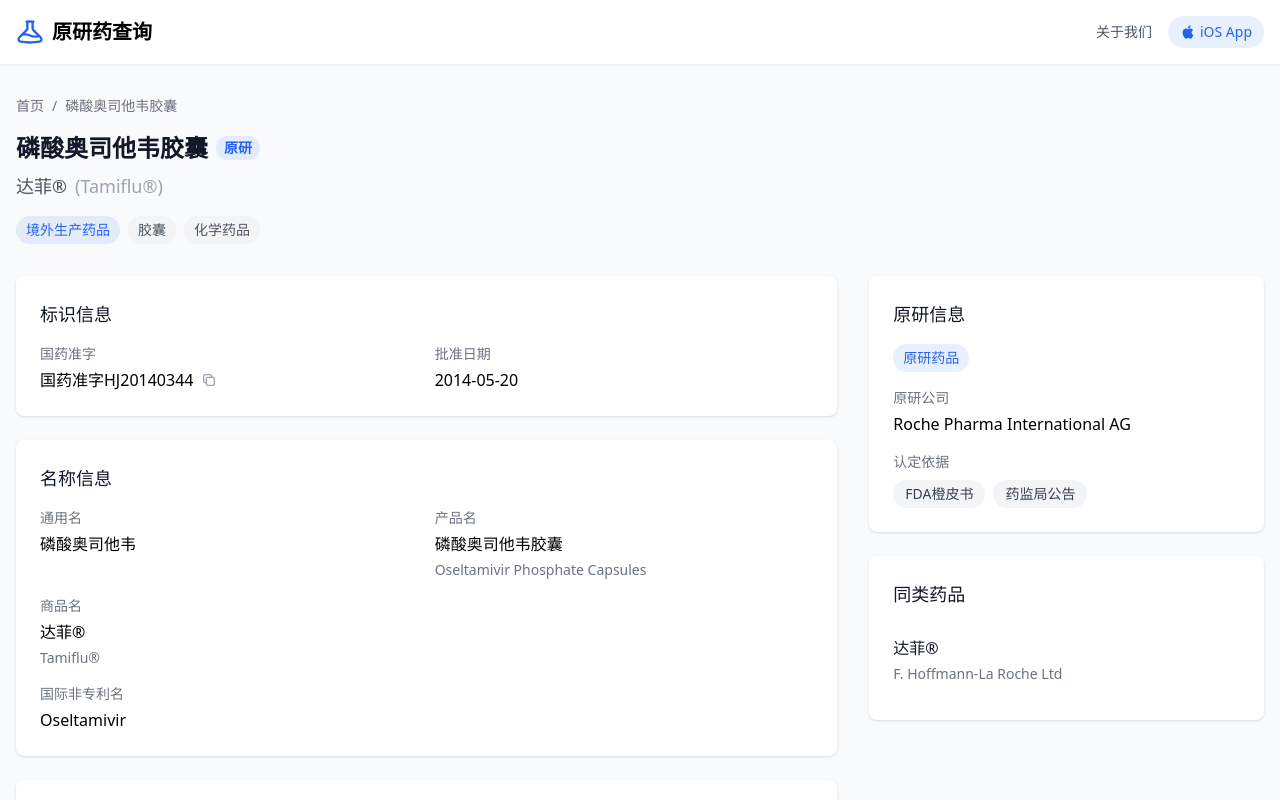
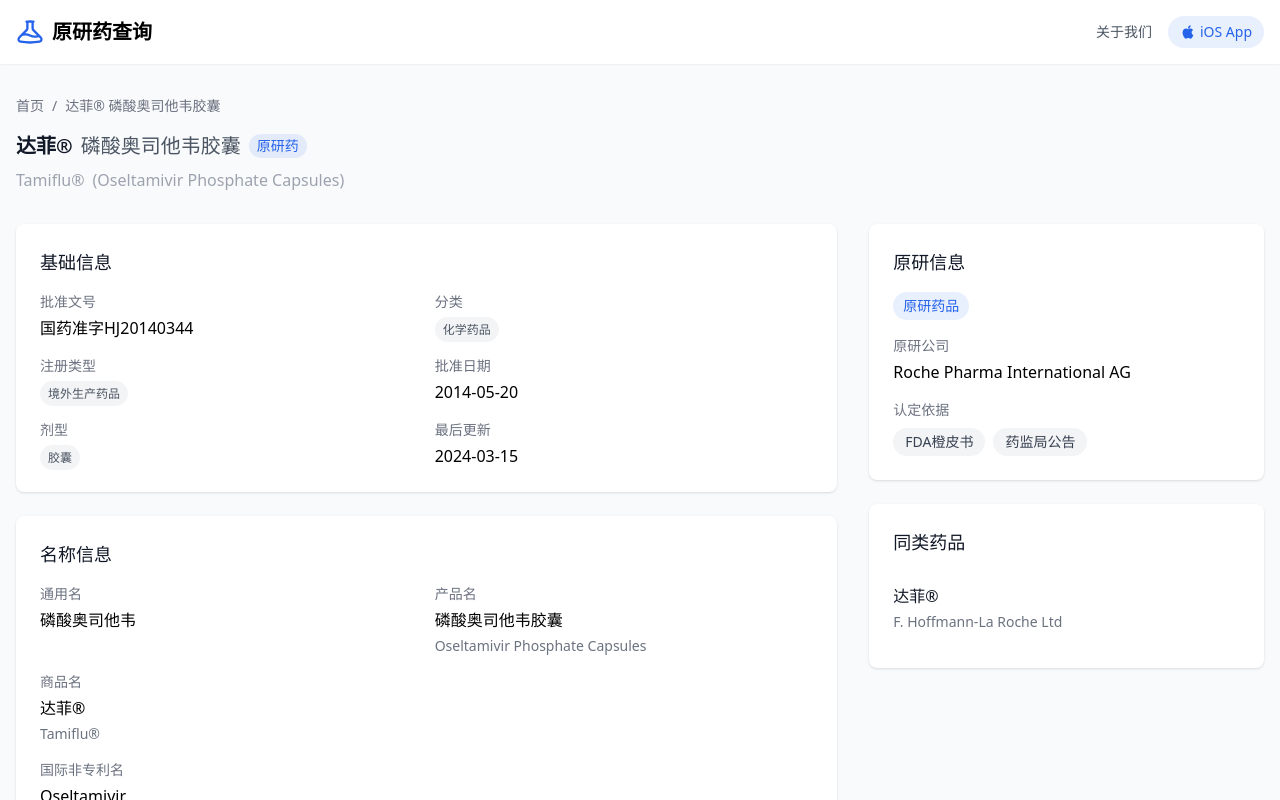
Before and after one commit to dongzhenye/yuanyanyao-web, a Next.js app: page /drug/1 in a window 1280 px wide. Shown: the top 800 px of the page. Built offline with nearby package versions, Linux system fonts and the light colour scheme; what pinyin-pro would draw is missing.

Commit message:
feat: redesign detail page titile and tags
1. Unifi tag colors to avoid misunderstanding
2. Redesign title structure for better use
3. Update breadcrumb rules

```diff
--- /dev/null
+++ b/src/components/drug/BasicInfo.tsx
@@ -0,0 +1,74 @@
+import React from 'react'
+import { DrugWithPinyin } from '@/lib/types'
+import { SearchTag } from '../search/SearchTag'
+
+interface BasicInfoProps {
+  drug: DrugWithPinyin
+}
+
+export const BasicInfo: React.FC<BasicInfoProps> = ({ drug }) => {
+  return (
+    <div className="bg-white rounded-lg shadow p-6">
+      <h2 className="text-lg font-medium text-gray-900 mb-4">基础信息</h2>
+
+      <div className="grid grid-cols-1 md:grid-cols-2 gap-4">
+        {/* 左列 */}
+        <div className="space-y-4">
+          {/* 批准文号 */}
+          <div>
+            <div className="text-sm text-gray-500">批准文号</div>
+            <div className="mt-1">{drug.identifier}</div>
+          </div>
+
+          {/* 注册类型 */}
+          <div>
+            <div className="text-sm text-gray-500">注册类型</div>
+            <div className="mt-1">
+              <SearchTag
+                text={drug.registrationType}
+                type="其他"
+              />
+            </div>
+          </div>
+
+          {/* 剂型 */}
+          <div>
+            <div className="text-sm text-gray-500">剂型</div>
+            <div className="mt-1">
+              <SearchTag
+                text={drug.formulation}
+                type="其他"
+              />
+            </div>
+          </div>
+        </div>
+
+        {/* 右列 */}
+        <div className="space-y-4">
+          {/* 分类 */}
+          <div>
+            <div className="text-sm text-gray-500">分类</div>
+            <div className="mt-1">
+              <SearchTag
+                text={drug.category}
+                type="其他"
+              />
+            </div>
+          </div>
+
+          {/* 批准日期 */}
+          <div>
+            <div className="text-sm text-gray-500">批准日期</div>
+            <div className="mt-1">{drug.approvalDate}</div>
+          </div>
+
+          {/* 更新日期 */}
+          <div>
+            <div className="text-sm text-gray-500">最后更新</div>
+            <div className="mt-1">{drug.lastUpdated}</div>
+          </div>
+        </div>
+      </div>
+    </div>
+  )
+}
--- a/src/components/drug/CompanyInfo.tsx
+++ b/src/components/drug/CompanyInfo.tsx
@@ -10,15 +10,6 @@
     <div className="bg-white rounded-lg shadow p-6">
       <h2 className="text-lg font-medium text-gray-900 mb-4">企业信息</h2>
 
-      <div className="space-y-6">
-        {/* 注册类型 */}
-        <div className="flex items-center gap-2">
-          <span className="inline-flex items-center px-2.5 py-1 rounded-full text-sm font-medium bg-primary/10 text-primary">
-            {drug.registrationType}
-          </span>
-        </div>
-
-        {/* 企业信息列表 */}
       <div className="space-y-4">
         {/* 上市许可持有人 */}
         <div>
@@ -41,6 +32,5 @@
         )}
       </div>
     </div>
-    </div>
   )
 }
--- a/src/components/drug/DrugHeader.tsx
+++ b/src/components/drug/DrugHeader.tsx
@@ -8,6 +8,9 @@
 }
 
 export const DrugHeader: React.FC<DrugHeaderProps> = ({ drug }) => {
+  // 统一的标题拼接规则
+  const titleText = `${formatBrandName(drug.brandName.cn)} ${drug.productName}`
+
   return (
     <div>
       {/* 面包屑导航 */}
@@ -16,40 +19,37 @@
           首页
         </Link>
         <span>/</span>
-        <span>{drug.productName}</span>
+        <span>{titleText}</span>
       </nav>
 
-      {/* 药品标题 */}
+      {/* 药品标题区 */}
       <div className="mt-4">
-        <h1 className="text-2xl font-bold text-gray-900 flex items-center gap-2">
-          {drug.productName}
+        {/* 中文名称行 */}
+        <div className="flex items-center gap-2">
+          <h1 className="text-xl font-bold text-gray-900">
+            {formatBrandName(drug.brandName.cn)}
+          </h1>
+          <span className="text-xl text-gray-600">
+            {drug.productName}
+          </span>
           {drug.isOriginal && (
             <span className="px-2 py-0.5 text-sm rounded-full bg-primary/10 text-primary">
-              原研
-            </span>
-          )}
-        </h1>
-        <div className="mt-2 text-lg text-gray-600">
-          {formatBrandName(drug.brandName.cn)}
-          {drug.brandName.en && (
-            <span className="ml-2 text-gray-400">
-              ({formatBrandName(drug.brandName.en)})
+              原研药
             </span>
           )}
         </div>
-      </div>
 
-      {/* 标签信息 */}
-      <div className="mt-4 flex flex-wrap gap-2">
-        <span className="inline-flex items-center px-2.5 py-1 rounded-full text-sm font-medium bg-primary/10 text-primary">
-          {drug.registrationType}
-        </span>
-        <span className="inline-flex items-center px-2.5 py-1 rounded-full text-sm font-medium bg-gray-100 text-gray-600">
-          {drug.formulation}
-        </span>
-        <span className="inline-flex items-center px-2.5 py-1 rounded-full text-sm font-medium bg-gray-100 text-gray-600">
-          {drug.category}
-        </span>
+        {/* 英文名称行 */}
+        {drug.brandName.en && (
+          <div className="mt-2 text-base text-gray-400">
+            {formatBrandName(drug.brandName.en)}
+            {drug.productNameEn && (
+              <span className="ml-2">
+                ({drug.productNameEn})
+              </span>
+            )}
+          </div>
+        )}
       </div>
     </div>
   )
--- a/src/components/drug/DrugIdentifier.tsx
+++ /dev/null
@@ -1,58 +0,0 @@
-import React, { useState } from 'react'
-import { DrugWithPinyin } from '@/lib/types'
-
-interface DrugIdentifierProps {
-  drug: DrugWithPinyin
-}
-
-export const DrugIdentifier: React.FC<DrugIdentifierProps> = ({ drug }) => {
-  const [copySuccess, setCopySuccess] = useState(false)
-
-  const handleCopy = async (text: string) => {
-    try {
-      await navigator.clipboard.writeText(text)
-      setCopySuccess(true)
-      setTimeout(() => setCopySuccess(false), 2000) // 2秒后隐藏提示
-    } catch (err) {
-      console.error('复制失败:', err)
-    }
-  }
-
-  return (
-    <div className="bg-white rounded-lg shadow p-6">
-      <h2 className="text-lg font-medium text-gray-900 mb-4">标识信息</h2>
-
-      <div className="space-y-4">
-        <div className="grid grid-cols-1 md:grid-cols-2 gap-4">
-          {/* 国药准字 */}
-          <div className="space-y-1">
-            <dt className="text-sm text-gray-500">国药准字</dt>
-            <dd className="flex items-center gap-2 group">
-              <span className="font-medium">{drug.identifier}</span>
-              <button
-                onClick={() => handleCopy(drug.identifier)}
-                className="relative text-gray-400 hover:text-primary transition-colors"
-                title="复制"
-              >
-                <svg className="w-4 h-4" fill="none" viewBox="0 0 24 24" stroke="currentColor">
-                  <path strokeLinecap="round" strokeLinejoin="round" strokeWidth={2} d="M8 16H6a2 2 0 01-2-2V6a2 2 0 012-2h8a2 2 0 012 2v2m-6 12h8a2 2 0 002-2v-8a2 2 0 00-2-2h-8a2 2 0 00-2 2v8a2 2 0 002 2z" />
-                </svg>
-                {copySuccess && (
-                  <span className="absolute -top-8 left-1/2 -translate-x-1/2 px-2 py-1 text-xs text-white bg-gray-800 rounded whitespace-nowrap">
-                    已复制
-                  </span>
-                )}
-              </button>
-            </dd>
-          </div>
-
-          {/* 批准日期 */}
-          <div className="space-y-1">
-            <dt className="text-sm text-gray-500">批准日期</dt>
-            <dd className="font-medium">{drug.approvalDate}</dd>
-          </div>
-        </div>
-      </div>
-    </div>
-  )
-}
--- a/src/components/search/SearchTag.tsx
+++ b/src/components/search/SearchTag.tsx
@@ -9,27 +9,29 @@
 
 export const SearchTag = ({ text, type, onClick, active }: SearchTagProps) => {
   const baseClasses = "px-2 py-1 text-xs rounded-full transition-all duration-200"
-  const typeClasses = {
+
+  // 区分筛选器标签和普通标签
+  const typeClasses = onClick
+    ? {
+        // 筛选器标签保持彩色
         "原研": "bg-rose-50 text-rose-600 hover:bg-rose-100",
         "剂型": "bg-blue-50 text-blue-600 hover:bg-blue-100",
         "分类": "bg-green-50 text-green-600 hover:bg-green-100",
         "注册": "bg-purple-50 text-purple-600 hover:bg-purple-100",
         "其他": "bg-gray-100 text-gray-600 hover:bg-gray-200"
       }[type || "其他"]
+    : type === "原研"
+      ? "bg-rose-50 text-rose-600" // 原研标签保持主题色
+      : "bg-gray-100 text-gray-600" // 其他普通标签统一为灰色
 
   const clickableClasses = onClick
     ? "cursor-pointer hover:shadow-sm hover:-translate-y-0.5 active:translate-y-0"
     : ""
   const activeClasses = active ? "ring-2 ring-primary/30" : ""
 
-  const handleClick = (e: React.MouseEvent) => {
-    e.stopPropagation() // 阻止事件冒泡
-    onClick?.(e)
-  }
-
   return (
     <span
-      onClick={handleClick}
+      onClick={onClick}
       className={`${baseClasses} ${typeClasses} ${clickableClasses} ${activeClasses}`}
       role={onClick ? "button" : undefined}
       tabIndex={onClick ? 0 : undefined}
--- a/src/pages/drug/[id].tsx
+++ b/src/pages/drug/[id].tsx
@@ -11,6 +11,7 @@
 import { DrugNames } from '@/components/drug/DrugNames'
 import { DrugSpecs } from '@/components/drug/DrugSpecs'
 import { OriginalInfo } from '@/components/drug/OriginalInfo'
+import { BasicInfo } from '@/components/drug/BasicInfo'
 
 interface DrugPageProps {
   drug: DrugWithPinyin
@@ -37,7 +38,7 @@
           <div className="mt-8 grid grid-cols-1 lg:grid-cols-12 gap-8">
             {/* 主要内容区域 */}
             <div className="lg:col-span-8 space-y-6">
-              <DrugIdentifier drug={drug} />
+              <BasicInfo drug={drug} />
               <DrugNames drug={drug} />
               <DrugSpecs drug={drug} />
               <CompanyInfo drug={drug} />
```
Lines whose indentation alone changed are shown as unchanged.
